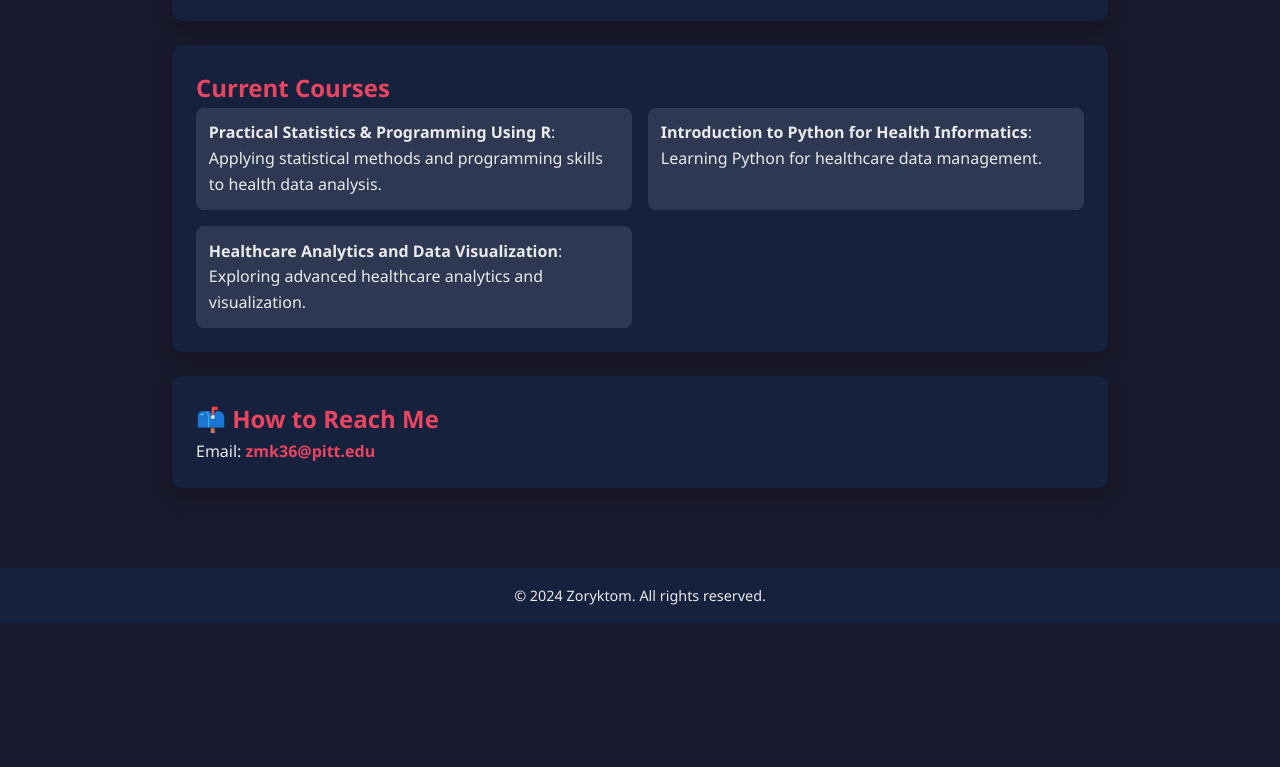
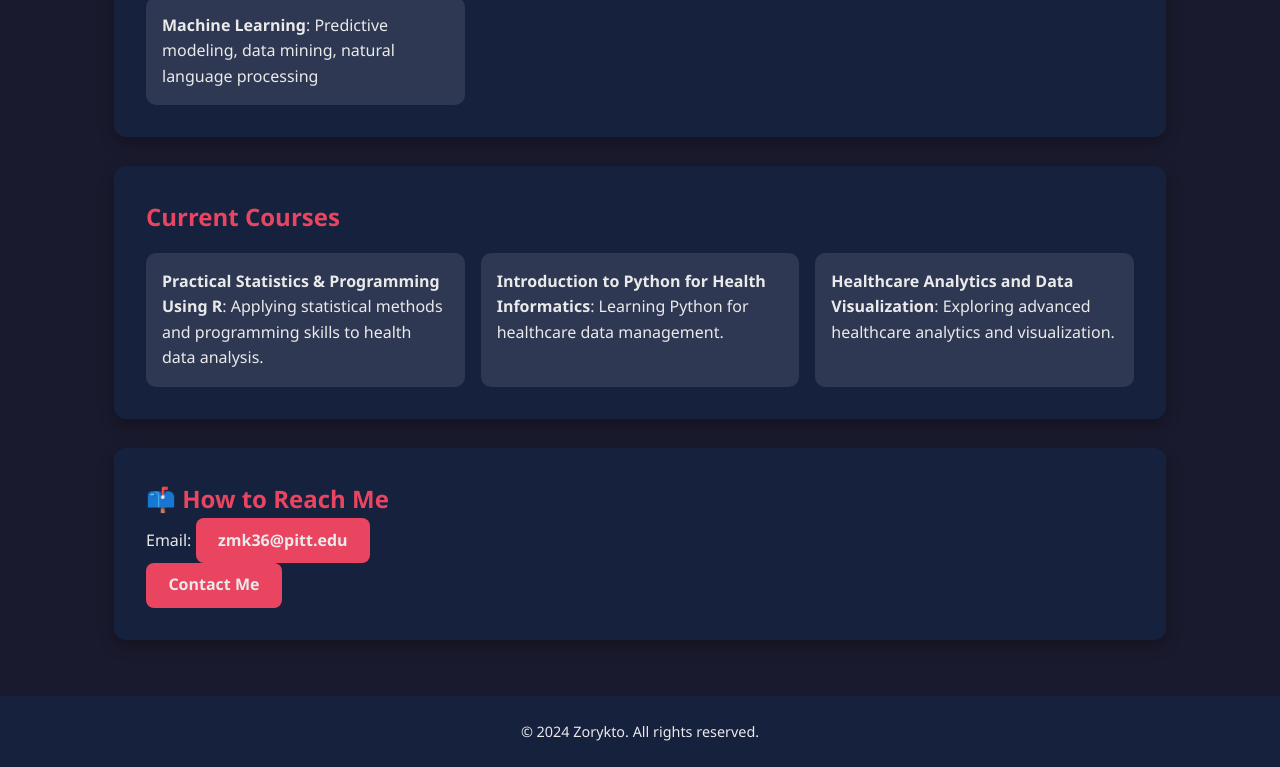
Before and after one commit to zoryktom/zoryktom.github.io, a plain HTML site: page index.html in a window 1280 px wide. Shown: the part 1114-1881 px from the top of the page. Before the commit the page ends 1737 px from the top, so only its background shows below. Drawn offline with Linux system fonts and the light colour scheme.

Commit message:
Update index.html

```diff
--- a/index.html
+++ b/index.html
@@ -3,7 +3,7 @@
 <head>
   <meta charset="UTF-8">
   <meta name="viewport" content="width=device-width, initial-scale=1.0">
-  <title>Zoryktom - Data Scientist & Health Informatics Enthusiast</title>
+  <title>Zorykto - Data Scientist & Health Informatics Enthusiast</title>
   <style>
     /* CSS Variables */
     :root {
@@ -13,6 +13,8 @@
       --highlight-color: #e94560;
       --text-light: #eaeaea;
       --text-dark: #333;
+      --button-bg: #e94560;
+      --button-hover: #ff6587;
     }
 
     /* Global Styles */
@@ -28,54 +30,57 @@
     header {
       background: linear-gradient(135deg, var(--accent-color), var(--highlight-color));
       text-align: center;
-      padding: 2rem;
+      padding: 3rem 1.5rem;
       color: var(--text-light);
       position: relative;
       box-shadow: 0px 4px 15px rgba(0, 0, 0, 0.3);
     }
-    header h1 { font-size: 2.5rem; margin-bottom: 0.5rem; }
-    header p { font-size: 1.1rem; font-weight: 300; }
+    header h1 { font-size: 3rem; font-weight: 700; }
+    header p { font-size: 1.2rem; font-weight: 300; }
 
     /* Navigation Bar */
     nav {
       display: flex;
       justify-content: center;
       background-color: var(--secondary-bg);
-      padding: 1rem;
+      padding: 1.2rem;
     }
     nav a {
       color: var(--text-light);
       text-decoration: none;
-      padding: 0.5rem 1rem;
+      padding: 0.5rem 1.2rem;
       margin: 0 0.5rem;
       font-weight: bold;
       position: relative;
+      transition: color 0.3s ease, transform 0.2s ease;
     }
     nav a:hover {
       color: var(--highlight-color);
       text-shadow: 0px 0px 8px var(--highlight-color);
+      transform: scale(1.1);
     }
 
-    /* Container for sections */
+    /* Main Container */
     .container {
-      max-width: 1000px;
-      margin: 3rem auto;
-      padding: 2rem;
+      max-width: 1100px;
+      margin: 2rem auto;
+      padding: 1.5rem;
       display: grid;
-      grid-gap: 1.5rem;
+      gap: 1.8rem;
       grid-template-columns: 1fr;
     }
 
     /* Section styling */
     .section {
-      padding: 1.5rem;
       background-color: var(--secondary-bg);
-      border-radius: 10px;
-      transition: transform 0.3s ease-in-out;
-      box-shadow: 0px 6px 20px rgba(0, 0, 0, 0.3);
+      border-radius: 12px;
+      padding: 2rem;
+      box-shadow: 0px 6px 15px rgba(0, 0, 0, 0.3);
+      transition: transform 0.3s ease;
+      position: relative;
     }
     .section:hover {
-      transform: translateY(-5px);
+      transform: translateY(-8px);
       background-color: var(--highlight-color);
     }
     h2 { color: var(--highlight-color); }
@@ -86,44 +91,51 @@
       display: grid;
       grid-template-columns: repeat(auto-fit, minmax(300px, 1fr));
       gap: 1rem;
+      padding-top: 1rem;
     }
     ul li {
       background: rgba(255, 255, 255, 0.1);
-      padding: 0.8rem;
-      border-radius: 8px;
+      padding: 1rem;
+      border-radius: 10px;
+      transition: background 0.3s;
     }
+    ul li:hover { background: rgba(255, 255, 255, 0.2); }
 
-    /* Contact Section */
+    /* Contact Button */
     #contact a {
-      color: var(--highlight-color);
+      display: inline-block;
+      padding: 0.6rem 1.4rem;
+      background-color: var(--button-bg);
+      color: var(--text-light);
       text-decoration: none;
       font-weight: bold;
+      border-radius: 8px;
+      transition: background-color 0.3s;
     }
+    #contact a:hover { background-color: var(--button-hover); }
 
     /* Footer */
     footer {
       text-align: center;
-      padding: 1rem;
+      padding: 1.5rem;
       background: var(--secondary-bg);
       color: var(--text-light);
       font-size: 0.9rem;
     }
 
     /* Animations */
-    @keyframes fadeIn {
-      from { opacity: 0; transform: translateY(10px); }
+    @keyframes slideIn {
+      from { opacity: 0; transform: translateY(20px); }
       to { opacity: 1; transform: translateY(0); }
     }
-    .section {
-      animation: fadeIn 0.5s ease-in;
-    }
+    .section { animation: slideIn 0.6s ease-out; }
   </style>
 </head>
 <body>
 
   <!-- Header -->
   <header>
-    <h1>Zoryktom - Data Scientist</h1>
+    <h1>Zorykto - Data Scientist</h1>
     <p>Data Science | Health Informatics | Machine Learning</p>
   </header>
 
@@ -182,12 +194,13 @@
     <section id="contact" class="section">
       <h2>📫 How to Reach Me</h2>
       <p>Email: <a href="mailto:zmk36@pitt.edu">zmk36@pitt.edu</a></p>
+      <a href="mailto:zmk36@pitt.edu" class="button">Contact Me</a>
     </section>
   </div>
 
   <!-- Footer -->
   <footer>
-    <p>&copy; 2024 Zoryktom. All rights reserved.</p>
+    <p>&copy; 2024 Zorykto. All rights reserved.</p>
   </footer>
 
 </body>
```
